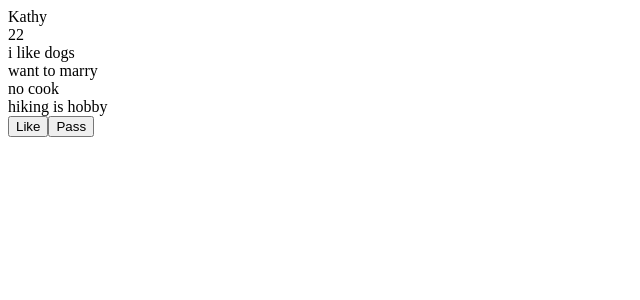
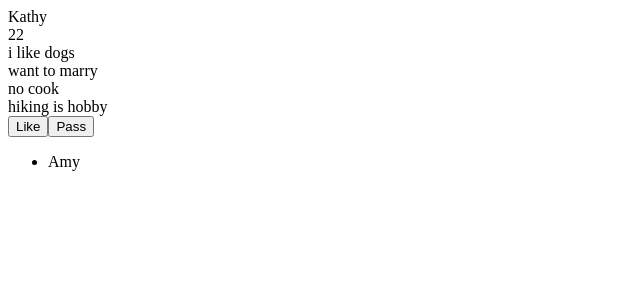
Before and after one commit to kohei0802/Serious-Dating-App, a React (Vite) app: page / in a window 1280 px wide. Both pictures are taken after a click on the button "Like". Shown: the top 300 px of the page, without its empty margins (0-640 px from the left). Built offline with nearby package versions, Linux system fonts and the light colour scheme.

Commit message:
matches Displayed

```diff
--- a/src/App.jsx
+++ b/src/App.jsx
@@ -104,6 +104,14 @@ const profiles = [
   },
 ];
 
+function getMatches(profiles, likedProfiles) {
+  const matches = profiles.filter(
+    (profile) => likedProfiles.includes(profile.id) && profile.likesYou,
+  );
+
+  return matches;
+}
+
 function App() {
   const [profileIndex, setProfileIndex] = useState(0);
   const [likedProfiles, setLikedProfiles] = useState([]);
@@ -113,6 +121,11 @@ function App() {
       <ProfileCard profile={profiles[profileIndex]} />
       <button onClick={likeEventHandler}>Like</button>
       <button onClick={passEventHandler}>Pass</button>
+      <ul>
+        {getMatches(profiles, likedProfiles).map((profile) => (
+          <li key={profile.id}>{profile.name}</li>
+        ))}
+      </ul>
     </>
   );
 
```
